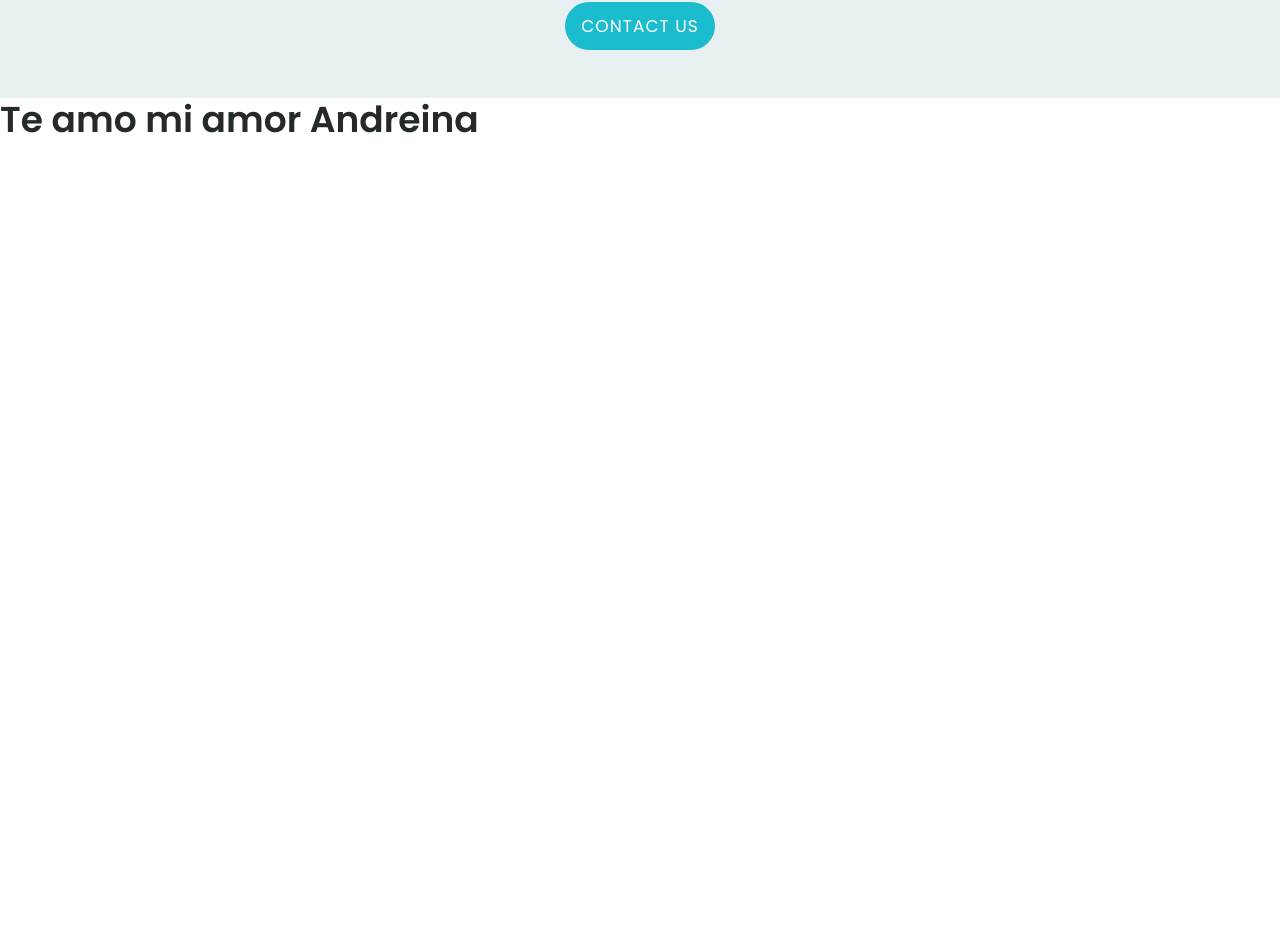
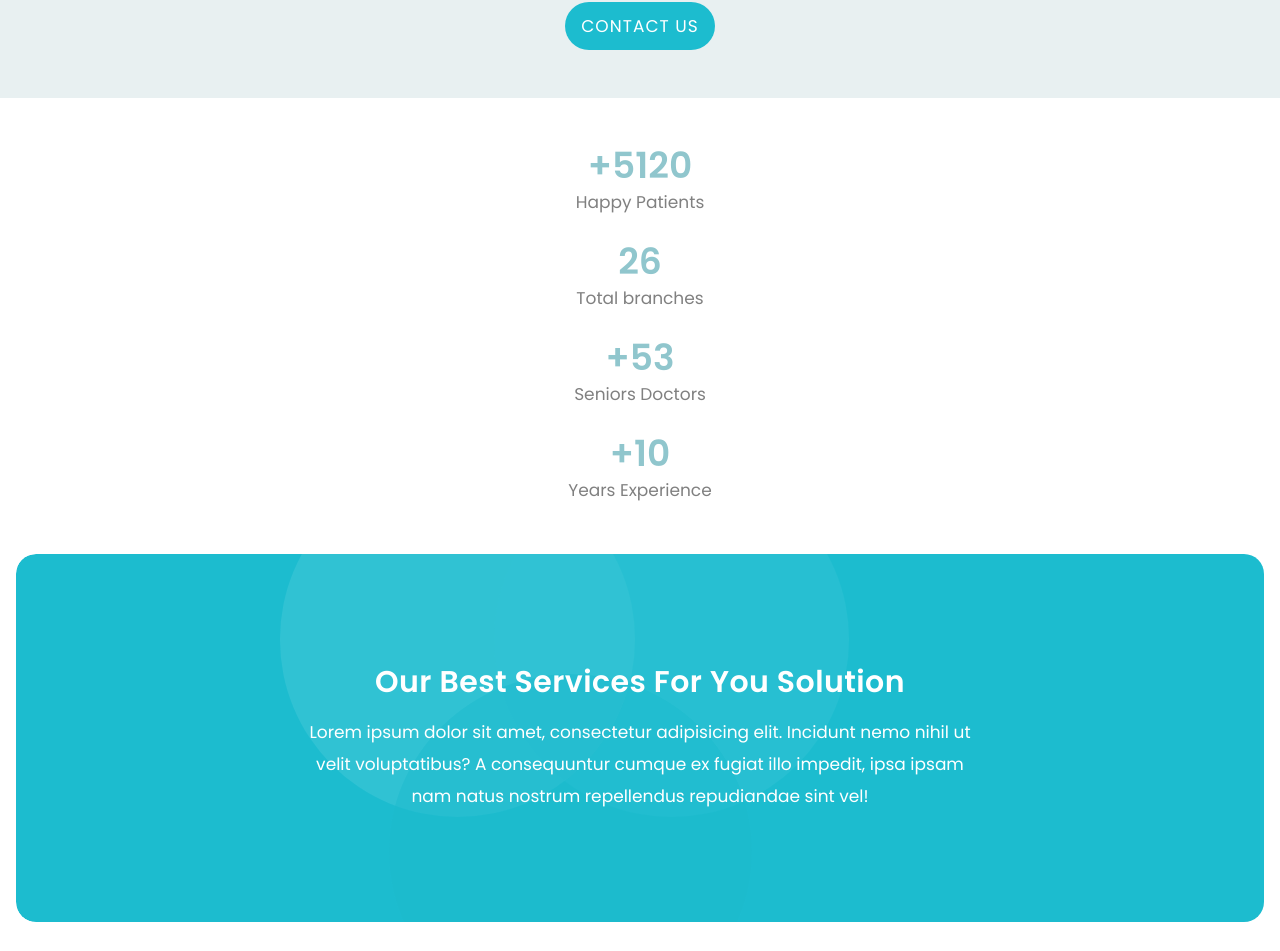
Before and after one commit to dmarmijosa/ladinpage-medical, an Angular app: page / in a window 1280 px wide. Shown: the part 441-1392 px from the top of the page. Before the commit the page ends 800 px from the top, so only its background shows below. Built offline with nearby package versions, Linux system fonts and the light colour scheme.

Commit message:
fin de stats part 1

```diff
--- a/src/app/app.component.html
+++ b/src/app/app.component.html
@@ -1,2 +1,2 @@
 <app-header/>
-<app-hero/>
+<router-outlet></router-outlet>
--- a/src/app/app.component.ts
+++ b/src/app/app.component.ts
@@ -3,10 +3,11 @@ import { CommonModule } from '@angular/common';
 import { RouterOutlet } from '@angular/router';
 import {HeaderComponent} from '../shared/header/header.component';
 import {HeroComponent} from './components/hero/hero.component';
+import {StatsComponent} from './components/stats/stats.component';
 @Component({
   selector: 'app-root',
   standalone: true,
-  imports: [CommonModule, RouterOutlet, HeaderComponent, HeroComponent],
+  imports: [CommonModule, RouterOutlet, HeaderComponent, HeroComponent, StatsComponent],
   templateUrl: './app.component.html',
   styleUrl: './app.component.css'
 })
--- a/src/app/app.routes.ts
+++ b/src/app/app.routes.ts
@@ -1,11 +1,12 @@
 import { Routes } from '@angular/router';
 import {AppComponent} from './app.component';
+import {HomeComponent} from './components/home/home.component';
 
 
 export const routes: Routes = [
   {
     path:'',
-    component: AppComponent
+    component: HomeComponent
   },
   {
     path:'**',
--- a/src/app/components/hero/hero.component.html
+++ b/src/app/components/hero/hero.component.html
@@ -27,4 +27,3 @@
     </div>
   </div>
 </section>
-<h1 class="h1">Te amo mi amor Andreina </h1>
--- a/src/app/components/hero/hero.component.ts
+++ b/src/app/components/hero/hero.component.ts
@@ -1,9 +1,12 @@
 import { Component } from '@angular/core';
+import {StatsComponent} from '../stats/stats.component';
 
 @Component({
   selector: 'app-hero',
   standalone: true,
-  imports: [],
+  imports: [
+    StatsComponent
+  ],
   templateUrl: './hero.component.html',
   styles: ``
 })
--- /dev/null
+++ b/src/app/components/home/home.component.html
@@ -0,0 +1,3 @@
+<app-hero/>
+<app-stats/>
+<app-services/>
--- /dev/null
+++ b/src/app/components/home/home.component.ts
@@ -0,0 +1,19 @@
+import { Component } from '@angular/core';
+import {HeroComponent} from '../hero/hero.component';
+import {StatsComponent} from '../stats/stats.component';
+import {ServicesComponent} from '../services/services.component';
+
+@Component({
+  selector: 'app-home',
+  standalone: true,
+  imports: [
+    HeroComponent,
+    StatsComponent,
+    ServicesComponent
+  ],
+  templateUrl: './home.component.html',
+  styles: ``
+})
+export class HomeComponent {
+
+}
--- /dev/null
+++ b/src/app/components/services/services.component.html
@@ -0,0 +1,19 @@
+<section class="services">
+  <!-- bg -->
+  <div class="bg-services bg-cover bg-no-repeat max-w-[1466px] mx-4 xl:mx-auto
+              rounded-[20px] xl:pt-[70px] px-6 xl:px-0 relative h-[368px] flex items-center xl:items-start -z-10">
+    <div class="container mx-auto">
+      <div class="services__top flex items-center flex-col xl:flex-row xl:mb-[60px]">
+        <h2 class="h2 text-white flex-1 mb-4 xl:mb-0 text-center xl:text-left">Our best services for you solution</h2>
+        <p class="text-white flex-1 text-center xl:text-left max-w-2xl xl:max-w-none">
+          Lorem ipsum dolor sit amet, consectetur adipisicing elit. Incidunt nemo nihil ut velit voluptatibus? A
+          consequuntur cumque ex fugiat illo impedit, ipsa ipsam nam natus nostrum repellendus repudiandae sint vel!
+        </p>
+      </div>
+    </div>
+  </div>
+  <!-- grid container -->
+  <div class="container mx-auto mt-8 xl:-mt-[144px]">
+
+  </div>
+</section>
--- /dev/null
+++ b/src/app/components/services/services.component.ts
@@ -0,0 +1,12 @@
+import { Component } from '@angular/core';
+
+@Component({
+  selector: 'app-services',
+  standalone: true,
+  imports: [],
+  templateUrl: './services.component.html',
+  styles: ``
+})
+export class ServicesComponent {
+
+}
--- /dev/null
+++ b/src/app/components/stats/stats.component.html
@@ -0,0 +1,32 @@
+<section class="stats section">
+  <div class="container mx-auto">
+    <!--wrapper-->
+    <div class="flex flex-col xl:flex-row gap-y-6 justify-between">
+      <!--item-->
+      <div class="stats__item flex-1 xl:border-r flex flex-col items-center">
+        <div class="text-4xl xl:text-[64px] font-semibold text-accent-tertiary">
+          +5120
+        </div>
+        <p>Happy Patients</p>
+      </div>
+      <div class="stats__item flex-1 xl:border-r flex flex-col items-center">
+        <div class="text-4xl xl:text-[64px] font-semibold text-accent-tertiary">
+          26
+        </div>
+        <p>Total branches</p>
+      </div>
+      <div class="stats__item flex-1 xl:border-r flex flex-col items-center">
+        <div class="text-4xl xl:text-[64px] font-semibold text-accent-tertiary">
+          +53
+        </div>
+        <p>Seniors Doctors</p>
+      </div>
+      <div class="stats__item flex-1 flex flex-col items-center">
+        <div class="text-4xl xl:text-[64px] font-semibold text-accent-tertiary">
+          +10
+        </div>
+        <p>Years Experience</p>
+      </div>
+    </div>
+  </div>
+</section>
--- /dev/null
+++ b/src/app/components/stats/stats.component.ts
@@ -0,0 +1,12 @@
+import { Component } from '@angular/core';
+
+@Component({
+  selector: 'app-stats',
+  standalone: true,
+  imports: [],
+  templateUrl: './stats.component.html',
+  styles: ``
+})
+export class StatsComponent {
+
+}
```
Also changed, not shown: 5 other files (tests, documents, lock files or other folders).
